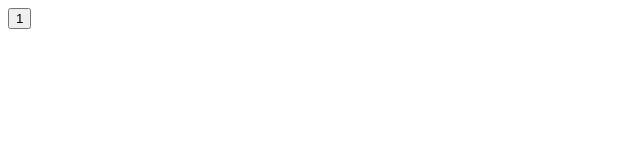
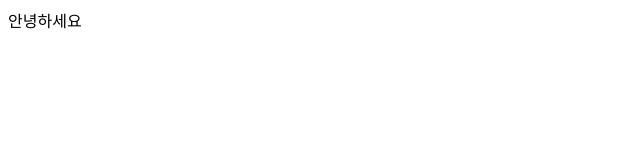
Before and after one commit to gomwoong1/ProjectSpace, a plain HTML site: page hello.html in a window 1280 px wide. Shown: the full height of the page, 0-640 px from the left. Drawn offline with Linux system fonts and the light colour scheme.

Commit message:
Update hello.html

```diff
--- a/hello.html
+++ b/hello.html
@@ -7,6 +7,6 @@
     <title>Document</title>
 </head>
 <body>
-    <button>1</button>
+    안녕하세요
 </body>
 </html>
```
